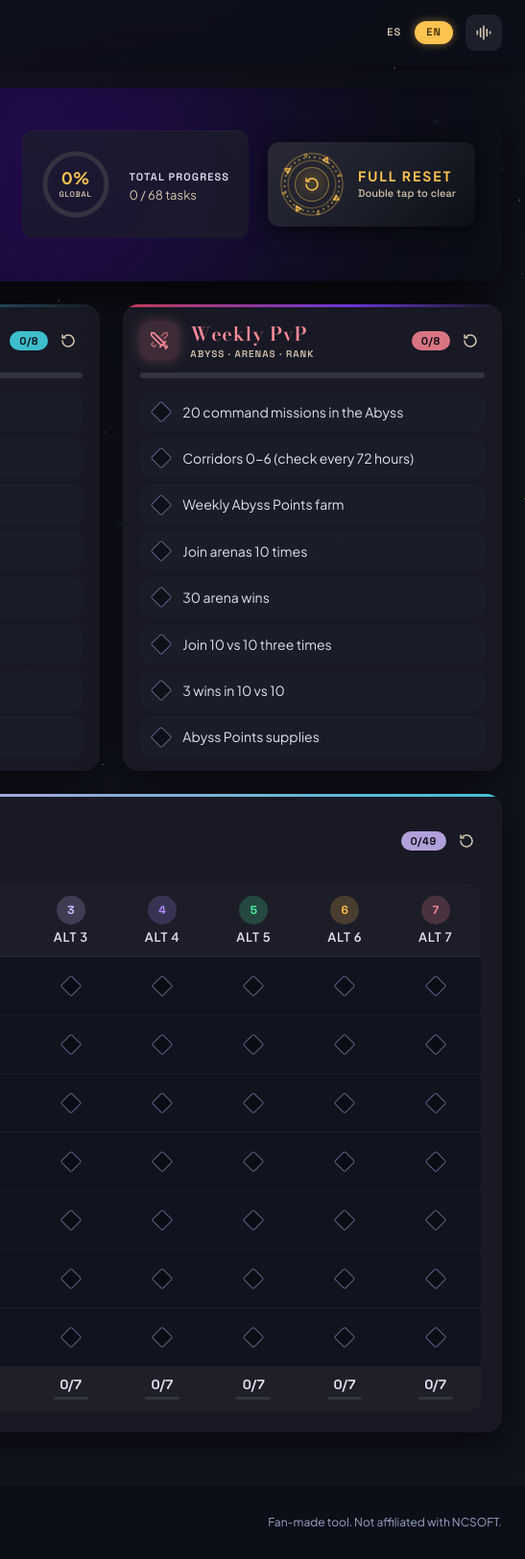
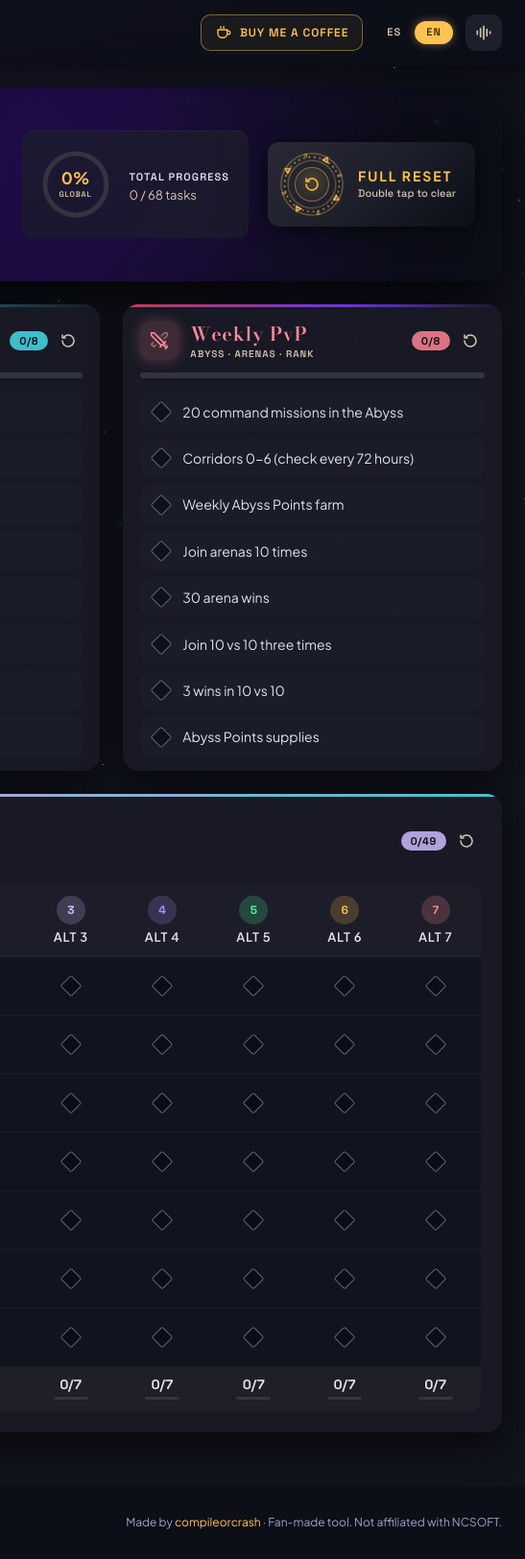
Before and after one commit to John-OF/Aion2, a plain HTML site: page index.html in a window 1280 px wide. Shown: the full height of the page at 96% size, 733-1280 px from the left. Drawn offline with nearby package versions, Linux system fonts and the light colour scheme.

Commit message:
Add Ko-fi support button

```diff
--- a/index.html
+++ b/index.html
@@ -236,6 +236,18 @@ footer{background:var(--lowest);margin-top:8px}
 .foot-brand{display:flex;align-items:baseline;gap:10px}
 .foot-brand b{font:600 18px/1 var(--serif);letter-spacing:.14em;color:var(--gold)}
 .foot-note{font-size:12px;color:var(--faint)}
+.foot-note a{color:var(--gold);text-decoration:none}
+.foot-note a:hover{text-decoration:underline}
+
+/* ---------- Ko-fi ---------- */
+.kofi{
+  display:inline-flex;align-items:center;gap:8px;height:38px;padding:0 14px;border-radius:10px;
+  color:var(--gold);text-decoration:none;font:600 12px/1 var(--mono);letter-spacing:.08em;text-transform:uppercase;
+  border:1px solid color-mix(in srgb,var(--gold) 45%,transparent);background:rgba(254,195,80,.06);
+  transition:box-shadow .2s,background .2s;
+}
+.kofi:hover{background:rgba(254,195,80,.14);box-shadow:0 0 16px rgba(254,195,80,.35)}
+.kofi svg{width:18px;height:18px;flex:none}
 #sync{color:var(--aether)}
 
 /* ---------- Responsive ---------- */
@@ -244,6 +256,9 @@ footer{background:var(--lowest);margin-top:8px}
   .topbar-in{padding:0 16px;height:60px}
   .brand-sub{display:none}
   .brand-name{font-size:14px}
+  .tb-actions{gap:6px}
+  .kofi{width:38px;padding:0;justify-content:center}
+  .kofi span{position:absolute;width:1px;height:1px;overflow:hidden;clip:rect(0 0 0 0);white-space:nowrap}
   .wrap{padding:16px 16px 40px;gap:16px}
   .hero{padding:20px}
   .hero-side{width:100%}
@@ -290,6 +305,10 @@ footer{background:var(--lowest);margin-top:8px}
       </div>
     </div>
     <div class="tb-actions">
+      <a class="kofi" href="https://ko-fi.com/compileorcrash" target="_blank" rel="noopener">
+        <svg viewBox="0 0 24 24" fill="none" stroke="currentColor" stroke-width="1.8" stroke-linecap="round" stroke-linejoin="round" aria-hidden="true"><path d="M4 8h13v5a6 6 0 0 1-6 6H10a6 6 0 0 1-6-6z"/><path d="M17 9.5h1.5a2.5 2.5 0 0 1 0 5H17"/><path d="M8 3.5c-.6.8.6 1.4 0 2.2M12 3.5c-.6.8.6 1.4 0 2.2"/></svg>
+        <span data-i18n="kofi"></span>
+      </a>
       <div class="seg langs" role="group" aria-label="Idioma / Language">
         <button data-lang="es" lang="es">ES</button>
         <button data-lang="en" lang="en">EN</button>
@@ -363,7 +382,7 @@ footer{background:var(--lowest);margin-top:8px}
   <div class="foot-in">
     <div class="foot-brand"><b>AION 2</b><span class="label" data-i18n="footTag"></span></div>
     <span class="label" id="sync"></span>
-    <span class="foot-note" data-i18n="disclaimer"></span>
+    <span class="foot-note"><span data-i18n="madeBy"></span> <a href="https://ko-fi.com/compileorcrash" target="_blank" rel="noopener">compileorcrash</a> · <span data-i18n="disclaimer"></span></span>
   </div>
 </footer>
 
@@ -382,6 +401,7 @@ const I18N = {
     soundOn:"Sonido activado (clic para silenciar)", soundOff:"Sonido silenciado (clic para activar)",
     sectionReset:"Reiniciar sección", activity:"Actividad", completed:"Progreso",
     footTag:"· Registro de ascendidos",
+    kofi:"Invítame un café", madeBy:"Hecho por",
     disclaimer:"Herramienta hecha por fans. No afiliada a NCSOFT.",
     synced:"Sincronizado con tu cuenta", saved:"Guardado en tu cuenta", localOnly:"Guardado solo en este navegador",
     sections:{
@@ -434,6 +454,7 @@ const I18N = {
     soundOn:"Sound on (click to mute)", soundOff:"Sound muted (click to unmute)",
     sectionReset:"Reset section", activity:"Activity", completed:"Progress",
     footTag:"· Ascended log",
+    kofi:"Buy me a coffee", madeBy:"Made by",
     disclaimer:"Fan-made tool. Not affiliated with NCSOFT.",
     synced:"Synced with your account", saved:"Saved to your account", localOnly:"Saved in this browser only",
     sections:{
```
